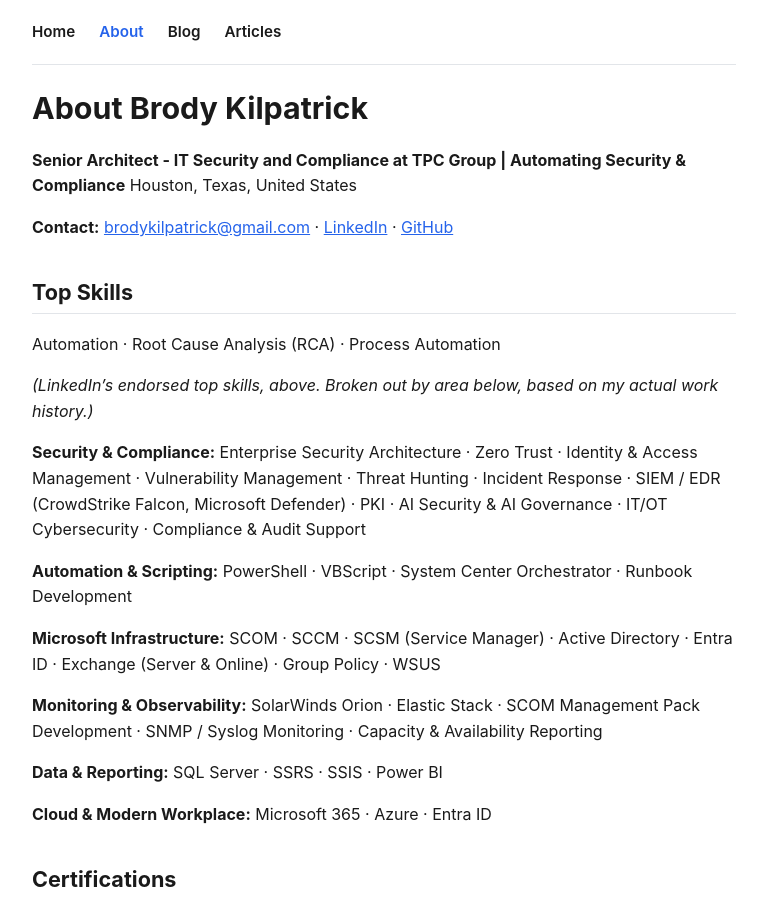
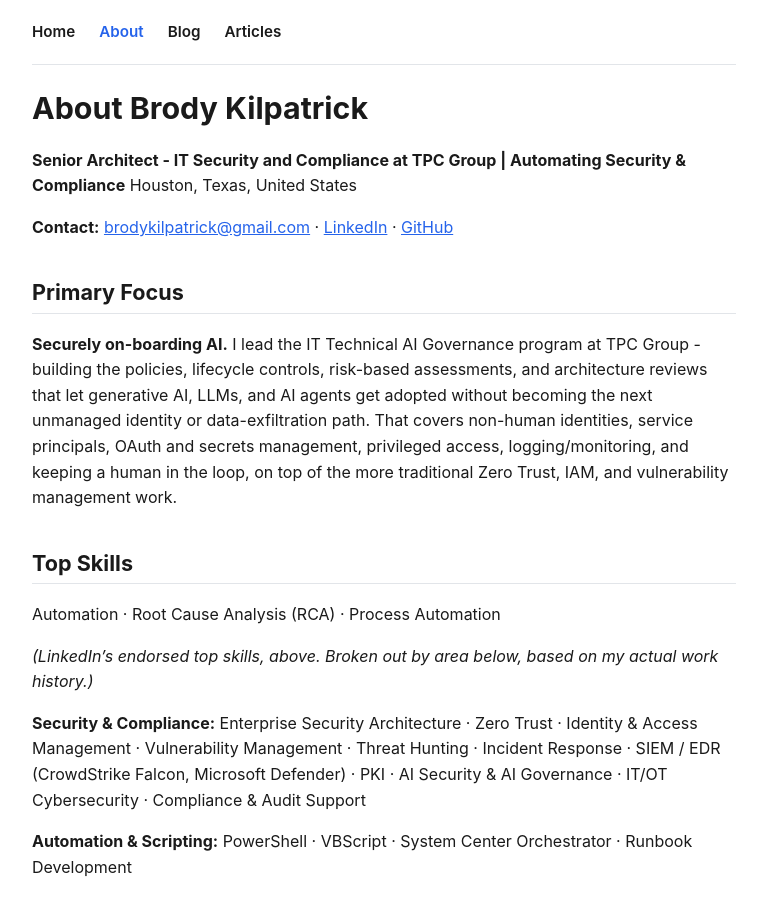
Before and after one commit to LoneStarCoder/lonestarcoder.github.io, a Jekyll site: the page built from about.md, in a window 1280 px wide and 900 px high. Shown: the whole window, without its empty margins (256-1019 px from the left). Built offline with Jekyll 4.4.1, drawn with Linux system fonts in a browser that asks for light colours; our own code applies the rules of GitHub Pages for plain Markdown files.

Commit message:
Add Primary Focus section to About page
Headline the AI governance/security work already described in the
TPC Group role, positioned right after contact info so it's the
first thing a reader sees after the name/title.

```diff
--- a/about.md
+++ b/about.md
@@ -7,6 +7,9 @@ permalink: /about
 Houston, Texas, United States
 
 **Contact:** [brodykilpatrick@gmail.com](mailto:brodykilpatrick@gmail.com) · [LinkedIn](https://www.linkedin.com/in/brody-kilpatrick-b21393389/) · [GitHub](https://github.com/LoneStarCoder)
+
+## Primary Focus
+**Securely on-boarding AI.** I lead the IT Technical AI Governance program at TPC Group - building the policies, lifecycle controls, risk-based assessments, and architecture reviews that let generative AI, LLMs, and AI agents get adopted without becoming the next unmanaged identity or data-exfiltration path. That covers non-human identities, service principals, OAuth and secrets management, privileged access, logging/monitoring, and keeping a human in the loop, on top of the more traditional Zero Trust, IAM, and vulnerability management work.
 
 ## Top Skills
 Automation · Root Cause Analysis (RCA) · Process Automation
```
